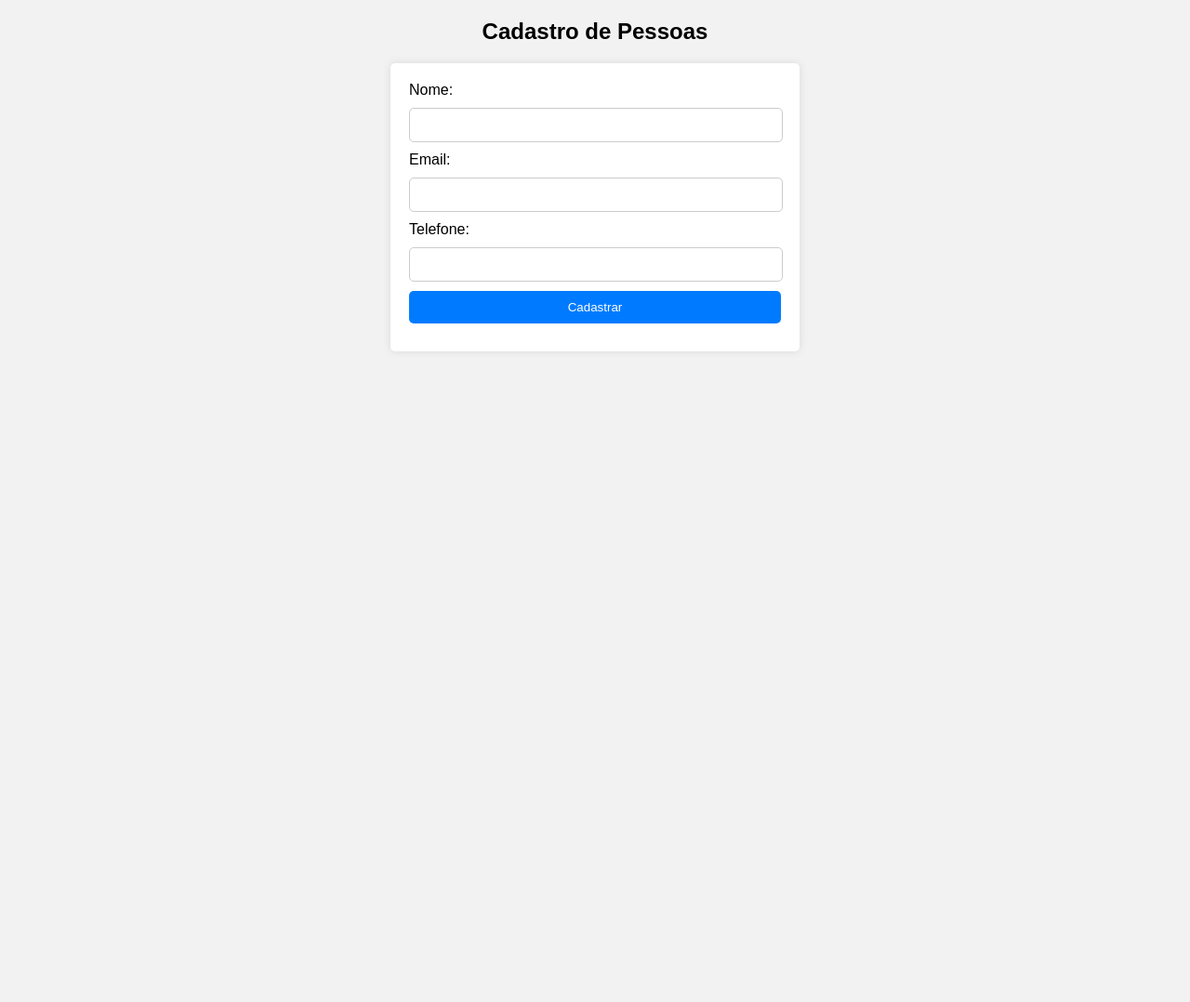
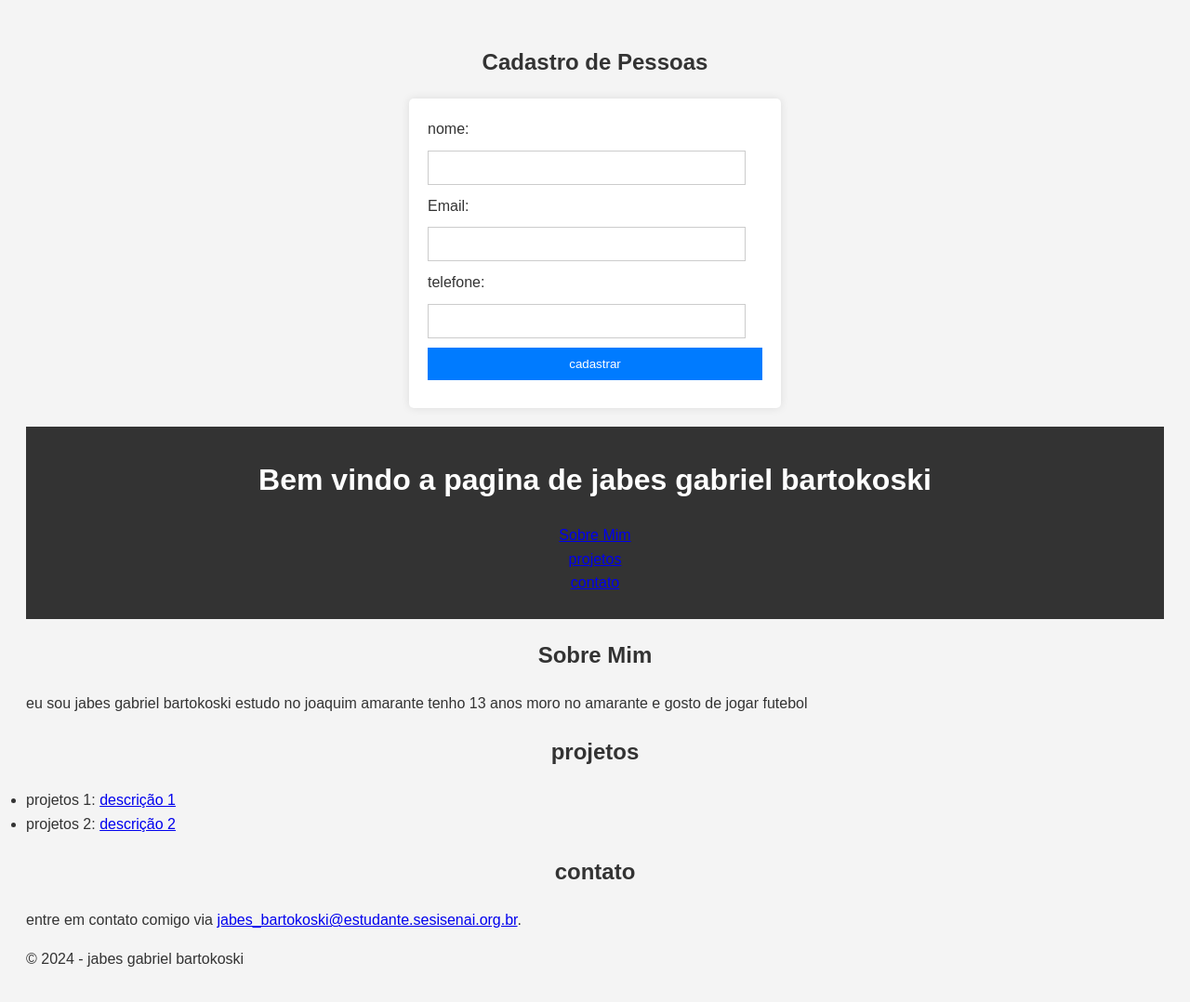
Before and after one commit to jabesbartokoski/pessoal, a plain HTML site: page index.html in a window 1280 px wide. Shown: the whole page at 93% size. Before the commit the page ends 800 px from the top, so only its background shows below. Drawn offline with Linux system fonts and the light colour scheme.

Commit message:
Update index.html

```diff
--- a/index.html
+++ b/index.html
@@ -1,8 +1,58 @@
 <!DOCTYPE html>
+
+
+
+
+  </form>
+</body>
+
+
+</html>
+
+
+
 <html>
 
+
 <head>
-    <title>Cadastro de Cliente</title>
+  <title>Minha pagina pessoal</title>
+</head>
+<style>
+*{
+   margem: 0;
+   padding: 0;
+   box-sizing: border-box;
+
+
+}
+body{
+  font-family: Arial, sans-serif;
+  background-color: #f4f4f4;
+  color: #333;
+  line-height: 1.6;
+  padding: 20px;
+  }
+  header{
+    background-color: #333;
+    color: #fff;
+    padding: 10px 0;
+    text-align: center;
+  }
+   header ul {
+    list-style: none;
+
+  }
+  nav ul li{
+ color: #fff;
+ text-descoration: none;
+  }
+ sevtion{
+  margin: 20px 0;
+ }
+
+<html>
+<head>
+  <title>cadastro de cliente</title>
   <style>
     body {
       font-family: Arial, sans-serif;
@@ -11,9 +61,11 @@
       background-color: #f2f2f2;
     }
 
+
     h2 {
       text-align: center;
     }
+
 
     form {
       max-width: 400px;
@@ -24,11 +76,13 @@
       box-shadow: 0 0 10px rgba(0, 0, 0, 0.1);
     }
 
+
     label,
     input {
       display: block;
       margin-bottom: 10px;
     }
+
 
     input[type="text"],
     input[type="email"],
@@ -36,40 +90,88 @@
       width: 95%;
       padding: 10px;
       border: 1px solid #ccc;
-        border-radius: 5px;
+      border-raudius: 5px;
     }
-
     input[type="submit"] {
       width: 100%;
       padding: 10px;
       border: none;
-        border-radius: 5px;
+      border-raudius: 5px;
       background-color: #007bff;
       color: #fff;
       cursor: pointer;
     }
+  </style>
+</head>
 
-      input[type="submit"]:hover {
-        background-color: #0056b3;
-      }
-    </style>
-    <script type="text/javascript" src="./index.js" defer=""></script>
-    <link rel="stylesheet" href="./index.css">
-  </head>
 
 <body>
   <h2>Cadastro de Pessoas</h2>
   <form>
-      <label>Nome:</label>
-      <input type="text" id="nome" name="nome" required="">
-      <label>Email:</label>
-      <input type="email" id="email" name="email" required="">
-      <label>Telefone:</label>
-      <input type="tel" id="telefone" name="telefone" required="">
-      <input type="submit" value="Cadastrar">
-    </form>
+    <label>nome:</label>
+    <input type="text" id="nome" name="nome" required>
 
 
+
+
+    <label>Email:</label>
+    <input type="email" id="Email" name="Email" required>
+
+
+
+
+    <label>telefone:</label>
+    <input type="tel" id="telefone" name="telefone" required>
+
+
+    <input type="submit" value="cadastrar">
+
+
+
+
+  </form>
 </body>
 
+
 </html>
+
+
+
+
+
+  </style>
+<body>
+  <header>
+    <h1> Bem vindo a pagina de jabes gabriel bartokoski</h1>
+    <nav>
+      <ul>
+        <li><a href="#sobre">Sobre Mim</a></li>
+        <li><a href="#projetos">projetos</a></li>
+        <li><a href="#contato">contato</a></li>
+      </ul>
+      <nav>
+  </header>
+  <section id="sobre">
+    <h2> Sobre Mim</h2>
+    eu sou jabes gabriel bartokoski estudo no joaquim amarante tenho 13 anos
+    moro no amarante e gosto de jogar futebol
+    <p>
+  </section>
+<section id="projetos">
+  <h2>projetos</h2>
+  <ul>
+  <li>projetos 1: <a href="#">descrição 1</a></li>
+   <li>projetos 2: <a href="#">descrição 2</a></li>
+   </ul>
+   </section>
+   <section id=" contato">
+    <h2>contato</h2>
+  <p>entre em contato comigo via <a href="mailto:jabes_bartokoski@estudante.sesisenai.org.br">jabes_bartokoski@estudante.sesisenai.org.br</a>.</p>
+   </section>
+   <footer>
+    <p>&copy; 2024 - jabes gabriel bartokoski
+      </footer>
+</body>
+
+
+</html>
```
Lines whose indentation alone changed are shown as unchanged.
